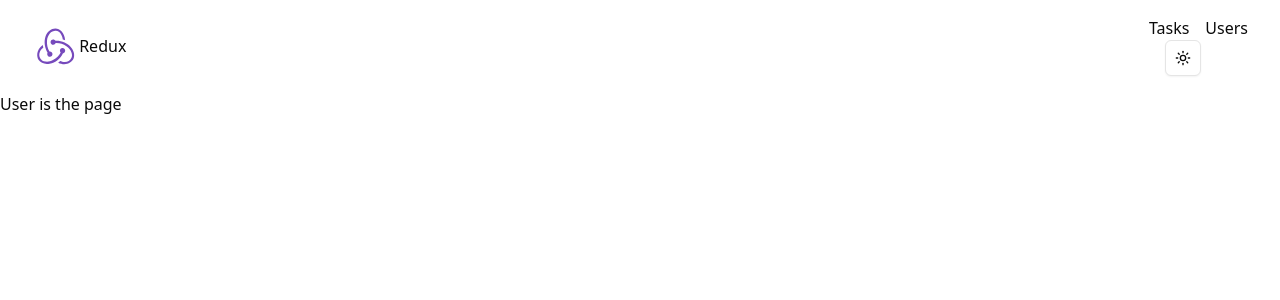
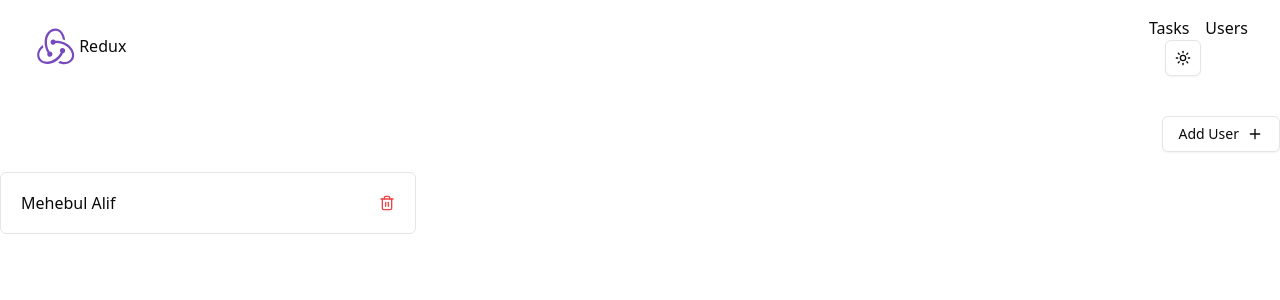
Before and after one commit to Mehebul02/first-redux, a React (Vite) app: page /users in a window 1280 px wide. Shown: the top 300 px of the page. Built offline with nearby package versions, Linux system fonts and the light colour scheme.

Commit message:
Add user

```diff
--- /dev/null
+++ b/src/components/module/users/AddUser.tsx
@@ -0,0 +1,59 @@
+import { Button } from "@/components/ui/button";
+import { Dialog, DialogContent, DialogDescription, DialogFooter, DialogHeader, DialogTitle, DialogTrigger } from "@/components/ui/dialog";
+import { Form, FormControl, FormField, FormItem, FormLabel, FormMessage } from "@/components/ui/form";
+import { Input } from "@/components/ui/input";
+import { Plus } from "lucide-react";
+import { useForm } from "react-hook-form";
+
+const AddUser = () => {
+      const form = useForm()
+
+    return (
+        <div>
+            <Dialog>
+      <DialogTrigger asChild>
+        <Button variant="outline">Add User <Plus /></Button>
+      </DialogTrigger>
+      <DialogContent className="sm:max-w-[425px]">
+        <DialogDescription className="sr-only">
+          Fil up this form to add a name.
+        </DialogDescription>
+        <DialogHeader>
+          <DialogTitle>Add User</DialogTitle>
+
+        </DialogHeader>
+        <Form {...form}>
+          <form className="space-y-3" >
+
+            <FormField
+              control={form.control}
+              name="name"
+              render={({ field }) => (
+                <FormItem>
+                  <FormLabel>Name</FormLabel>
+                  <FormControl>
+                    <Input placeholder="name" {...field} value={field.value} />
+                  </FormControl>
+                  {/* <FormDescription {...field}>This is your public display name.</FormDescription> */}
+                  <FormMessage />
+                </FormItem>
+              )}
+            />
+
+            <DialogFooter>
+              <Button className="mt-5" type="submit">Save changes</Button>
+            </DialogFooter>
+          </form>
+
+
+
+        </Form>
+
+
+      </DialogContent>
+    </Dialog>
+        </div>
+    );
+};
+
+export default AddUser;
--- /dev/null
+++ b/src/components/module/users/UserCard.tsx
@@ -0,0 +1,32 @@
+
+import { Button } from "@/components/ui/button";
+import { IUser } from "@/types";
+import { Trash2 } from "lucide-react";
+interface IProps{
+    user:IUser
+}
+const UserCard = ({user}:IProps) => {
+    return (
+        <div>
+             <div className="grid grid-cols-3 gap-4">
+               <div className="border px-5 py-3 rounded-md ">
+                    <div className="flex justify-between items-center">
+                        <div className="flex gap-2 items-center">
+
+                            <h1 className=''>
+                                {user.name}
+
+                            </h1>
+                        </div>
+                        <Button  variant="link" className="p-0 text-red-500">
+                        <Trash2 />
+                    </Button>
+                    </div>
+
+                </div>
+               </div>
+        </div>
+    );
+};
+
+export default UserCard;
--- a/src/components/pages/Tasks.tsx
+++ b/src/components/pages/Tasks.tsx
@@ -20,7 +20,7 @@ const Tasks = () => {
             <TabsTrigger onClick={()=>dispatch(updateFilter("all"))} value="all">All</TabsTrigger>
             <TabsTrigger onClick={()=>dispatch(updateFilter("low"))} value="low">Low</TabsTrigger>
             <TabsTrigger onClick={()=>dispatch(updateFilter("medium"))} value="medium">Medium</TabsTrigger>
-            <TabsTrigger onClick={()=>dispatch(updateFilter("high"))} value="high">High</TabsTrigger>
+            <TabsTrigger onClick={()=>dispatch(updateFilter(""))} value="high">High</TabsTrigger>
           </TabsList>
         </Tabs>
 
--- a/src/components/pages/Users.tsx
+++ b/src/components/pages/Users.tsx
@@ -1,8 +1,26 @@
+
+
+import AddUser from "../module/users/AddUser";
+
+import { selectUsers } from "@/redux/features/user/userSlice";
+import { useAppSelector } from "@/redux/hook";
+import UserCard from "../module/users/UserCard";
 
 const Users = () => {
+    const users = useAppSelector(selectUsers)
+    console.log(users);
     return (
-        <div>
-            <h1>User is the page</h1>
+        <div className="max-w-7xl mx-auto mt-6 space-y-5">
+            <div className="flex justify-end items-center gap-3">
+                <AddUser />
+            </div>
+            {/* user map  */}
+            {
+                users?.map((user)=>(
+                    <UserCard user={user}/>
+                ))
+
+            }
         </div>
     );
 };
--- a/src/redux/features/user/userSlice.ts
+++ b/src/redux/features/user/userSlice.ts
@@ -7,7 +7,12 @@ interface InitialState {
 }
 
 const initialState: InitialState = {
-    users: []
+    users: [
+        {
+            id: '1',
+            name:'Mehebul Alif'
+        }
+    ],
 }
 
 
```
